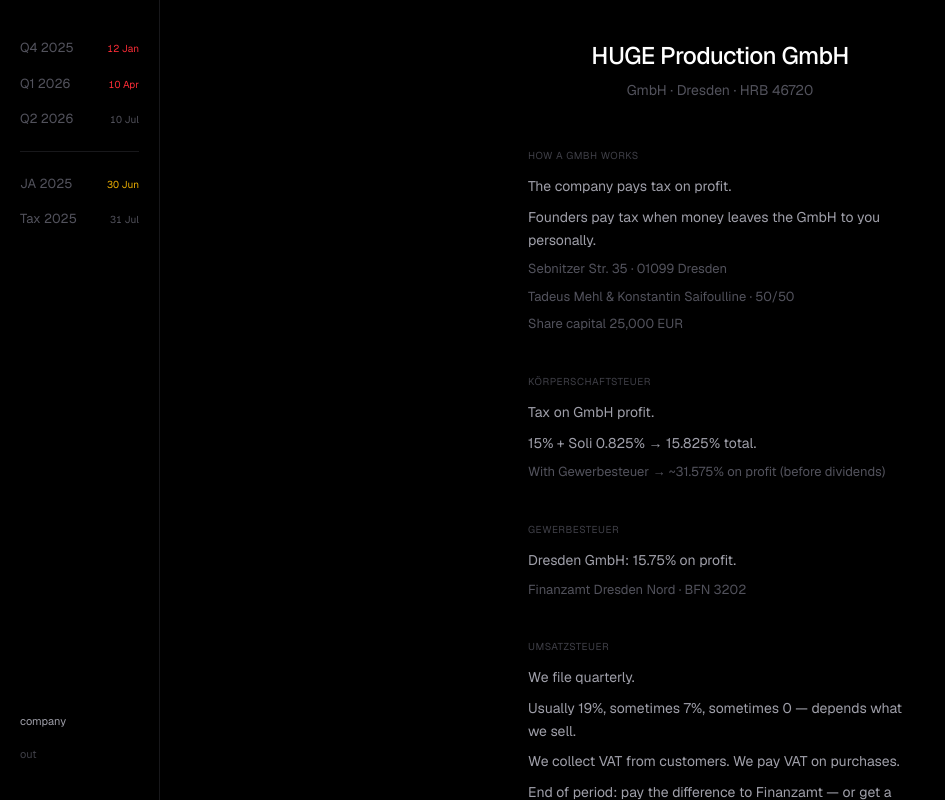
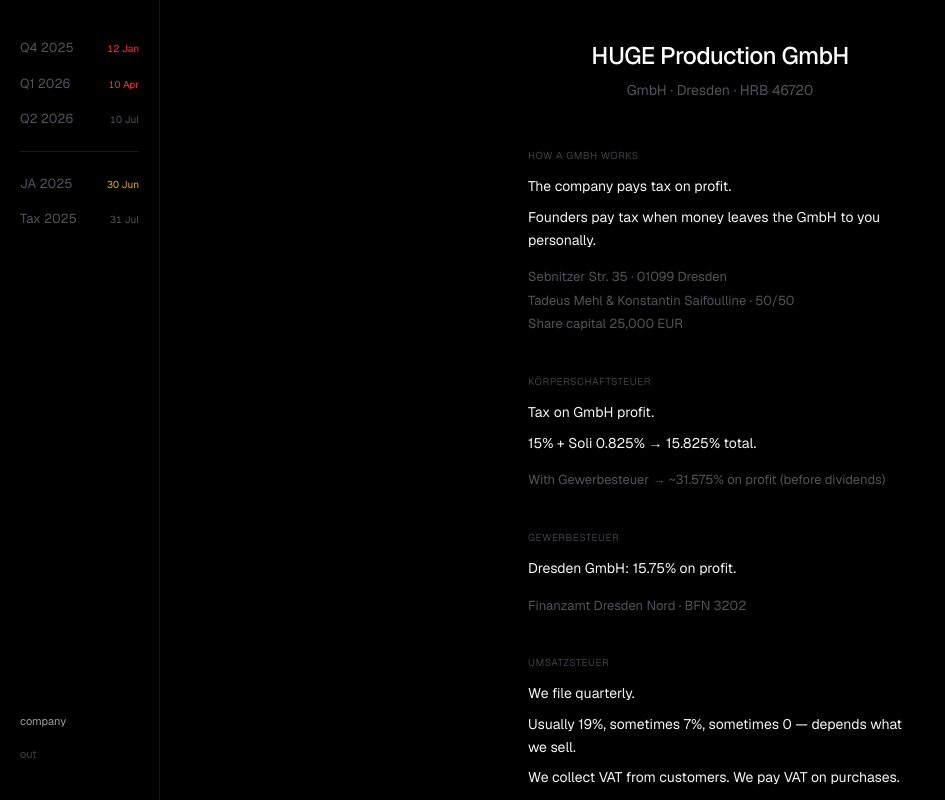
Before and after one commit to tadeus123/fucktax_pro, a Next.js app: page /company in a window 1280 px wide. Shown: the whole page, without its empty margins (0-945 px from the left). Built offline with nearby package versions, Linux system fonts and the light colour scheme.

Commit message:
Group company page white explanations above grey data details.
Co-authored-by: Cursor <cursoragent@cursor.com>

```diff
--- a/src/components/CompanyView.tsx
+++ b/src/components/CompanyView.tsx
@@ -1,4 +1,37 @@
-import { COMPANY, COMPANY_NOTES } from "@/lib/company";
+import { COMPANY, COMPANY_NOTES, type CompanyNote } from "@/lib/company";
+
+function Section({ note }: { note: CompanyNote }) {
+  const textLines = note.lines.filter((line) => line.kind === "text");
+  const dataLines = note.lines.filter((line) => line.kind === "data");
+
+  return (
+    <section>
+      <h2 className="mb-3 text-[10px] uppercase tracking-wider text-zinc-700">
+        {note.title}
+      </h2>
+
+      {textLines.length > 0 ? (
+        <div className="space-y-2">
+          {textLines.map((line, i) => (
+            <p key={i} className="text-sm leading-relaxed text-zinc-100">
+              {line.value}
+            </p>
+          ))}
+        </div>
+      ) : null}
+
+      {dataLines.length > 0 ? (
+        <div className={`space-y-1 ${textLines.length > 0 ? "mt-4" : ""}`}>
+          {dataLines.map((line, i) => (
+            <p key={i} className="text-[13px] text-zinc-600">
+              {line.value}
+            </p>
+          ))}
+        </div>
+      ) : null}
+    </section>
+  );
+}
 
 export function CompanyView() {
   return (
@@ -11,24 +44,7 @@ export function CompanyView() {
 
         <div className="space-y-10">
           {COMPANY_NOTES.map((note) => (
-            <section key={note.title}>
-              <h2 className="mb-3 text-[10px] uppercase tracking-wider text-zinc-700">
-                {note.title}
-              </h2>
-              <div className="space-y-2">
-                {note.lines.map((line, i) =>
-                  line.kind === "text" ? (
-                    <p key={i} className="text-sm leading-relaxed text-zinc-400">
-                      {line.value}
-                    </p>
-                  ) : (
-                    <p key={i} className="text-[13px] text-zinc-600">
-                      {line.value}
-                    </p>
-                  ),
-                )}
-              </div>
-            </section>
+            <Section key={note.title} note={note} />
           ))}
         </div>
       </div>
--- a/src/lib/company.ts
+++ b/src/lib/company.ts
@@ -74,13 +74,13 @@ export const COMPANY_NOTES: CompanyNote[] = [
     title: "end of year",
     lines: [
       { kind: "text", value: "Balance sheet + profit/loss (Jahresabschluss)" },
-      { kind: "data", value: "Prepare by 30 Jun 2026" },
       { kind: "text", value: "Körperschaftsteuererklärung" },
       { kind: "text", value: "Gewerbesteuererklärung" },
       { kind: "text", value: "Annual VAT return (USt-Jahreserklärung)" },
+      { kind: "data", value: "Jahresabschluss · prepare by 30 Jun 2026" },
       {
         kind: "data",
-        value: "These three tax returns for 2025 · due 31 Jul 2026",
+        value: "KSt, GewSt, USt-Jahreserklärung · due 31 Jul 2026",
       },
     ],
   },
```
